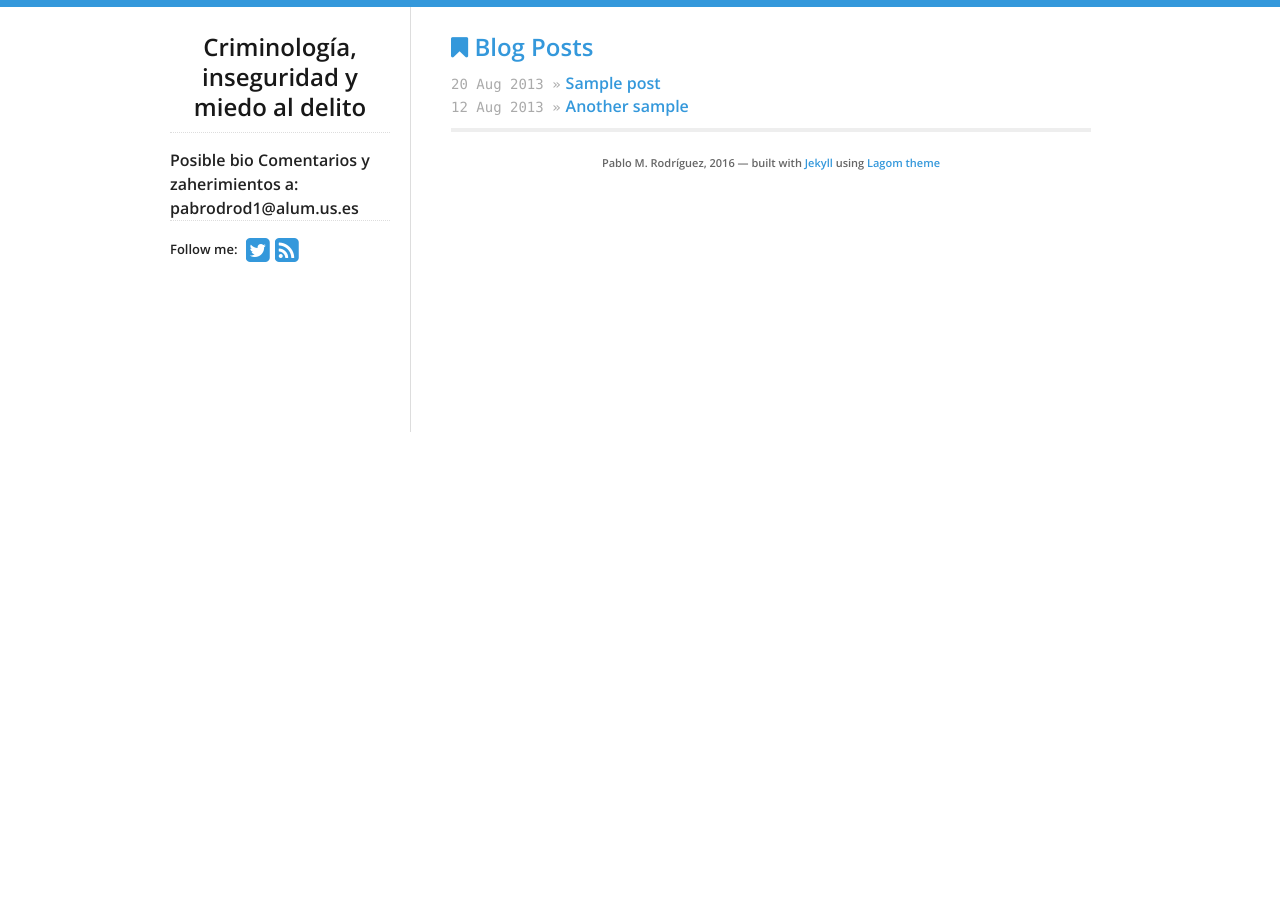
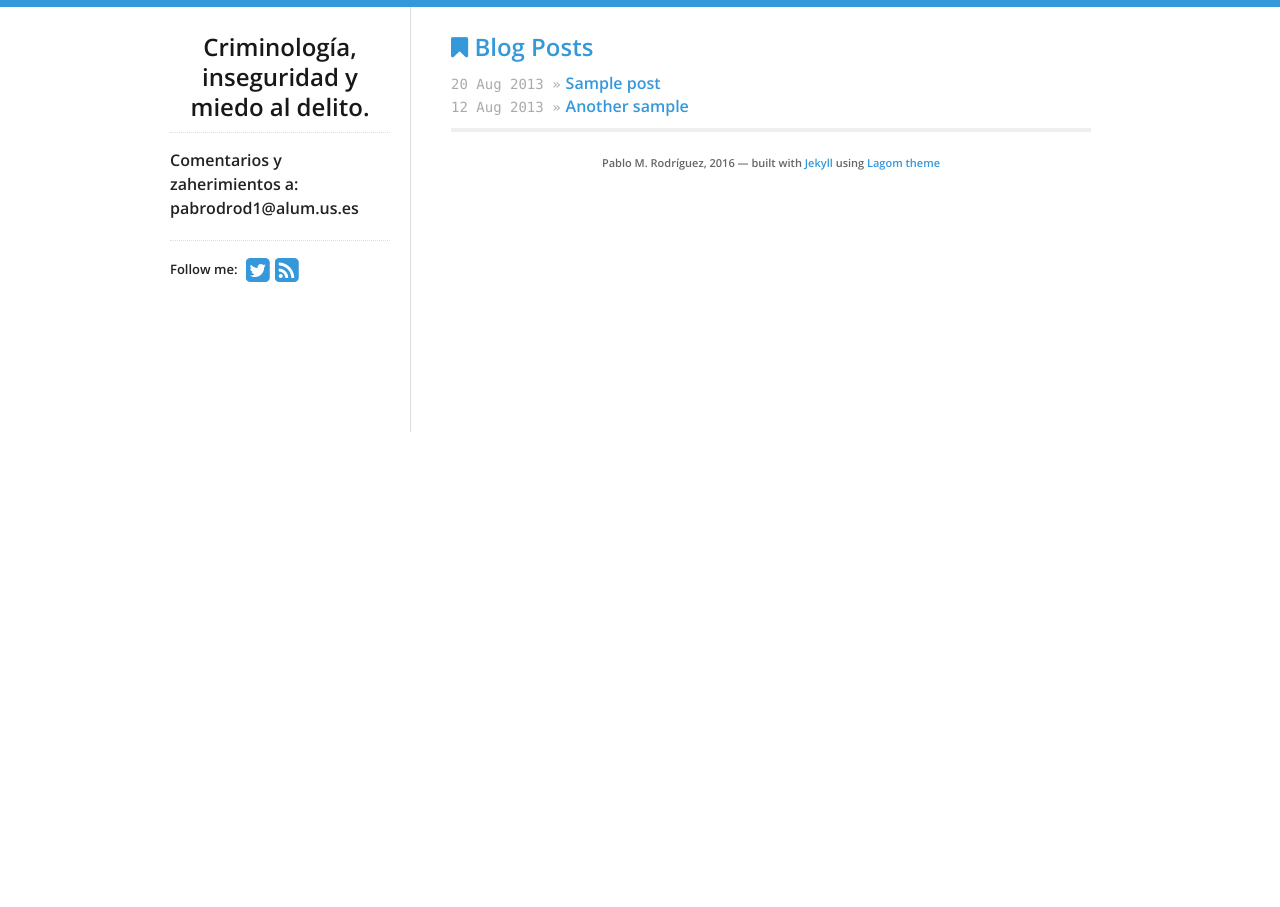
Before and after one commit to fearofcrime/fearofcrime.github.io, a Jekyll site: the page built from index.html, in a window 1280 px wide. Built offline with Jekyll 4.4.1, drawn with Linux system fonts in a browser that asks for light colours; nearby versions of some CDN libraries.

Commit message:
Update sidebar.html

```diff
--- a/_includes/sidebar.html
+++ b/_includes/sidebar.html
@@ -1,9 +1,8 @@
 <nav>
-  <h2> Criminología, inseguridad y miedo al delito </h2>
+  <h2> Criminología, inseguridad y miedo al delito. </h2>
   <div id="bio">
-    Posible bio
-
-      Comentarios y zaherimientos a: pabrodrod1@alum.us.es
+  Comentarios y zaherimientos a:
+  <p>pabrodrod1@alum.us.es</p>
 
   </div>
   <div id="social">
```
